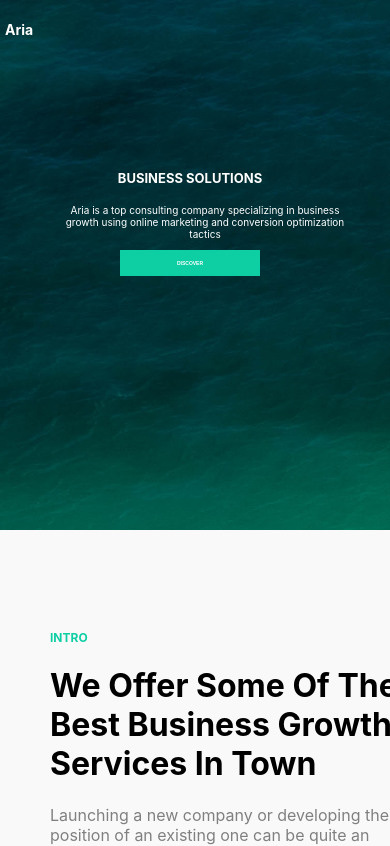
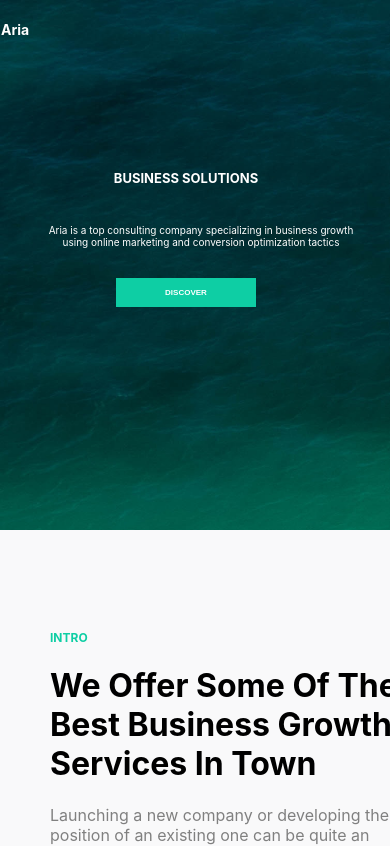
Before and after one commit to g-prog/joblisting, a React (Create React App) app in the folder tedbree/: page / in a window 390 px wide. Shown: the top 846 px of the page. Built offline with nearby package versions, Linux system fonts and the light colour scheme.

Commit message:
testing changes live

```diff
--- a/tedbree/src/home.css
+++ b/tedbree/src/home.css
@@ -171,7 +171,7 @@
     .home .hero .content{
 
         top: 2px !important;
-        left: 5px !important;
+        left: 1px !important;
         color: white;
 
 
@@ -192,14 +192,16 @@
     }
 
     .home .hero .content .body button{
-        font-size: 5px;
+        font-size: 8px;
+        margin-top: 20px;
 
 
     }
 
     .home .hero .content .body .mission-statement{
-        width: 290px;
+        width: 320px;
         margin-left: 30px;
+        margin-top: 20px;
 
     }
 
```
